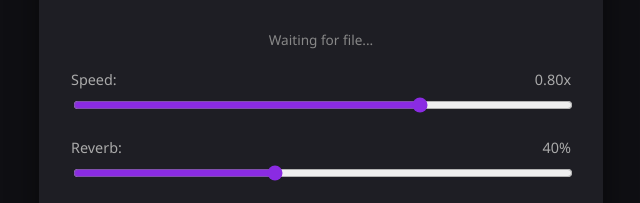
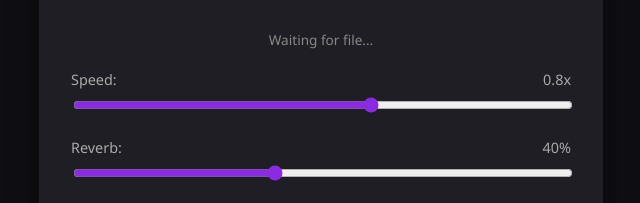
Before and after one commit to BrendanMVuu/Slowed-Reverb-Maker, a plain HTML site: page index.html in a window 1280 px wide. Shown: the part 294-497 px from the top of the page, 319-959 px from the left. Drawn offline with Linux system fonts and the light colour scheme.

Commit message:
Add files via upload

```diff
--- a/index.html
+++ b/index.html
@@ -19,8 +19,8 @@
 
     <div class="controls">
       <div>
-        <label>Speed: <span id="speedVal">0.80x</span></label>
-        <input type="range" id="speed" min="0.5" max="1.0" step="0.01" value="0.85">
+        <label>Speed: <span id="speedVal">0.8x</span></label>
+        <input type="range" id="speed" min="0.5" max="1.0" step="0.01" value="0.8">
       </div>
       <div>
         <label>Reverb: <span id="reverbVal">40%</span></label>
```
